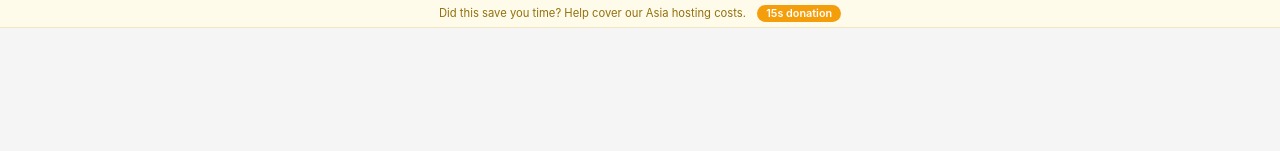
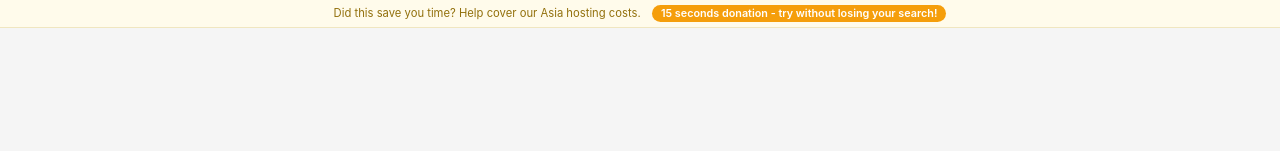
Before and after one commit to casimir-engineering/jlc-search, a React (Vite) app in the folder frontend/: page / in a window 1280 px wide. Shown: the top 151 px of the page. Built offline with nearby package versions, Linux system fonts and the light colour scheme; no server answers.

Commit message:
Update donate button text

```diff
--- a/frontend/src/App.tsx
+++ b/frontend/src/App.tsx
@@ -209,7 +209,7 @@ export function App() {
     <div className={`app ${hasResults ? "app-results-mode" : "app-home-mode"}`}>
       <div className="donate-bar">
         <span>Did this save you time? Help cover our Asia hosting costs.</span>
-        <a href="/donate" className="donate-btn" onClick={(e) => { e.preventDefault(); setShowDonate(true); window.history.pushState(null, "", "/donate"); }}>15s donation</a>
+        <a href="/donate" className="donate-btn" onClick={(e) => { e.preventDefault(); setShowDonate(true); window.history.pushState(null, "", "/donate"); }}>15 seconds donation - try without losing your search!</a>
       </div>
       {showDonate ? (
         <DonatePage onBack={() => { setShowDonate(false); window.history.pushState(null, "", query ? `/?q=${encodeURIComponent(query)}` : "/"); }} />
```
